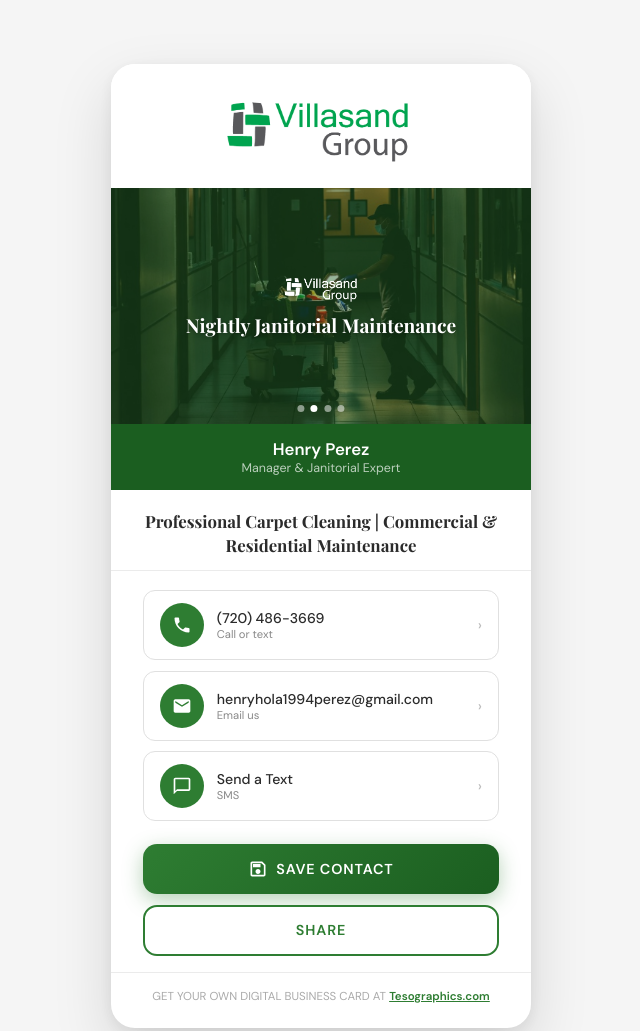
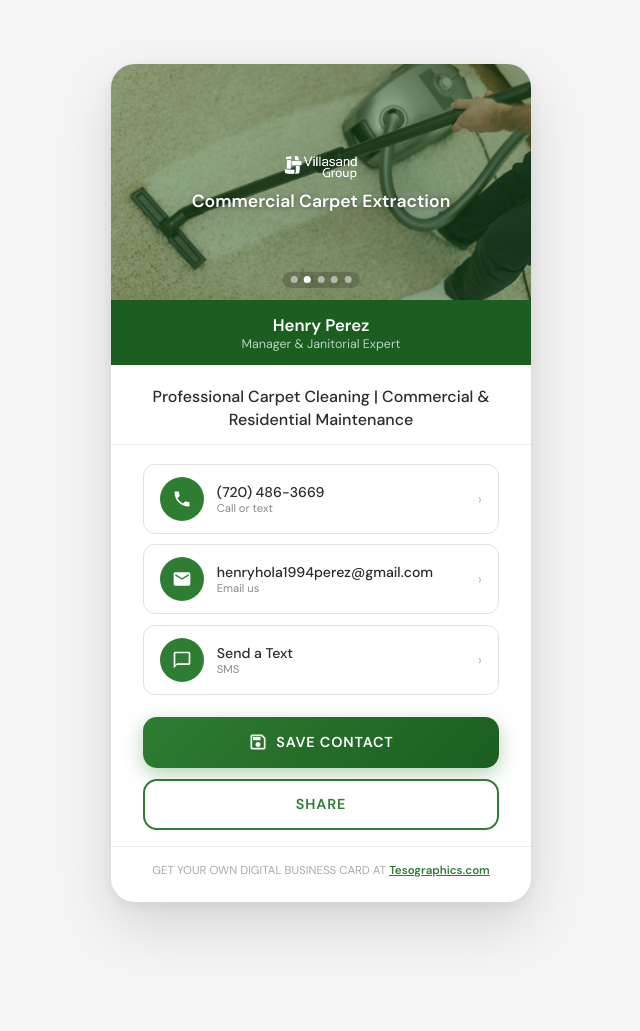
Before and after one commit to alicdesigner-create/Villasand-group-landing-page, a plain HTML site: page index.html in a window 1280 px wide. Shown: the top 1031 px of the page, without its empty margins (319-959 px from the left). After the commit the page ends 966 px from the top, so only its background shows below. Drawn offline with nearby package versions, Linux system fonts and the light colour scheme.

Commit message:
feat: replace header with logo slide, unify typography to DM Sans

```diff
--- a/index.html
+++ b/index.html
@@ -7,7 +7,7 @@
   <meta name="description" content="Professional Carpet Cleaning & Commercial and Residential Maintenance. Henry Perez – Manager & Janitorial Expert."/>
   <link rel="preconnect" href="https://fonts.googleapis.com"/>
   <link rel="preconnect" href="https://fonts.gstatic.com" crossorigin/>
-  <link href="https://fonts.googleapis.com/css2?family=Playfair+Display:wght@700;900&family=DM+Sans:wght@300;400;500;600&display=swap" rel="stylesheet"/>
+  <link href="https://fonts.googleapis.com/css2?family=DM+Sans:wght@300;400;500;600&display=swap" rel="stylesheet"/>
   <style>
     *, *::before, *::after { box-sizing: border-box; margin: 0; padding: 0; }
     :root {
@@ -42,15 +42,6 @@
     @keyframes rise {
       from { opacity: 0; transform: translateY(32px); }
       to   { opacity: 1; transform: translateY(0); }
-    }
-
-    /* HEADER */
-    .header {
-      background: var(--white);
-      padding: 1.8rem 2rem 1.4rem;
-      display: flex;
-      align-items: center;
-      justify-content: center;
     }
 
     /* SLIDER */
@@ -92,9 +83,9 @@
     .slide-content img { max-width: 80px; }
     .slide-title {
       color: var(--white);
-      font-family: 'Playfair Display', serif;
-      font-size: 1.2rem;
-      font-weight: 700;
+      font-family: 'DM Sans', sans-serif;
+      font-size: 1.1rem;
+      font-weight: 600;
       text-shadow: 0 1px 4px rgba(0,0,0,.4);
     }
     .slider-dots {
@@ -105,6 +96,9 @@
       display: flex;
       gap: .4rem;
       z-index: 2;
+      background: rgba(0,0,0,.18);
+      padding: .3rem .5rem;
+      border-radius: 20px;
     }
     .dot {
       width: 7px; height: 7px;
@@ -139,8 +133,9 @@
     /* TAGLINE */
     .tagline {
       padding: 1.3rem 2rem .8rem;
-      font-family: 'Playfair Display', serif;
-      font-size: 1.05rem;
+      font-family: 'DM Sans', sans-serif;
+      font-size: 1rem;
+      font-weight: 500;
       color: var(--gray-dark);
       line-height: 1.4;
       text-align: center;
@@ -247,14 +242,14 @@
 <body>
 <div class="card">
 
-  <!-- HEADER -->
-  <div class="header">
-    <img src="images/vs group logo.png" alt="Villasand Group" style="max-width:200px;">
-  </div>
-
   <!-- SLIDER -->
   <div class="slider" id="slider">
-    <div class="slide active" style="background-image:url('images/Commercial Carpet Extraction.png')">
+    <div class="slide active" style="background:#ffffff;">
+      <div class="slide-content">
+        <img src="images/vs group logo.png" alt="Villasand Group" style="max-width:200px;">
+      </div>
+    </div>
+    <div class="slide" style="background-image:url('images/Commercial Carpet Extraction.png')">
       <div class="slide-overlay"></div>
       <div class="slide-content">
         <img src="images/vs group logo white.png" alt="Villasand Group">
@@ -287,6 +282,7 @@
       <div class="dot" onclick="goTo(1)"></div>
       <div class="dot" onclick="goTo(2)"></div>
       <div class="dot" onclick="goTo(3)"></div>
+      <div class="dot" onclick="goTo(4)"></div>
     </div>
   </div>
 
```
